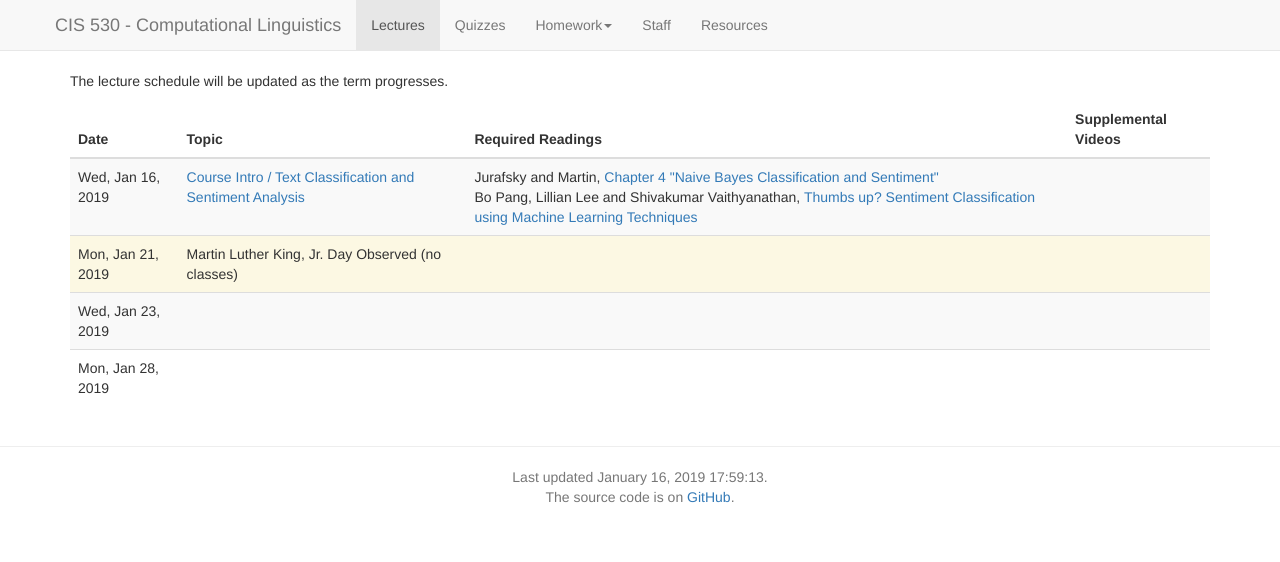
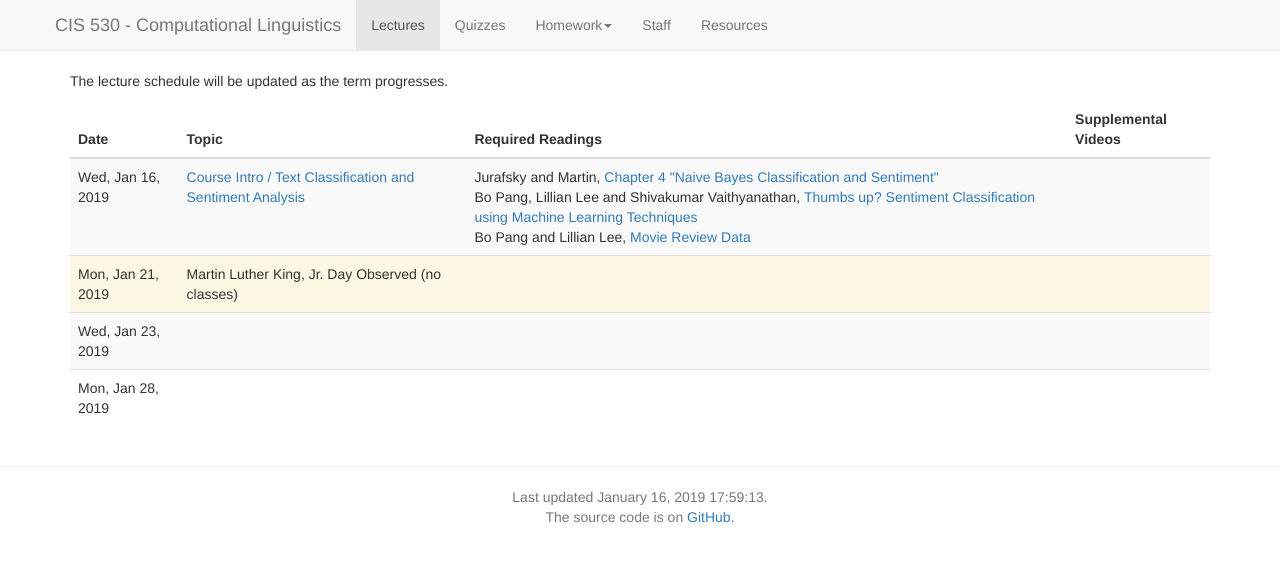
Before and after one commit to computational-linguistics-class/computational-linguistics-class.github.io, a Jekyll site: the page built from lectures.md, in a window 1280 px wide. Shown: the top 562 px of the page. Built offline with Jekyll 4.4.1, drawn with Linux system fonts in a browser that asks for light colours; nearby versions of some CDN libraries; a script that is not in the unit is left out.

Commit message:
Link to Pang and Lee's movie review sentiment data set

```diff
--- a/_data/lectures.yaml
+++ b/_data/lectures.yaml
@@ -12,6 +12,10 @@
       title: Thumbs up? Sentiment Classification using Machine Learning Techniques
       authors: Bo Pang, Lillian Lee and Shivakumar Vaithyanathan
       url: http://www.aclweb.org/anthology/W02-1011.pdf
+    -
+      title: Movie Review Data
+      authors: Bo Pang and Lillian Lee
+      url: http://www.cs.cornell.edu/people/pabo/movie-review-data/
 -
   date: 2019-01-21
   title: Martin Luther King, Jr. Day Observed (no classes)
```
